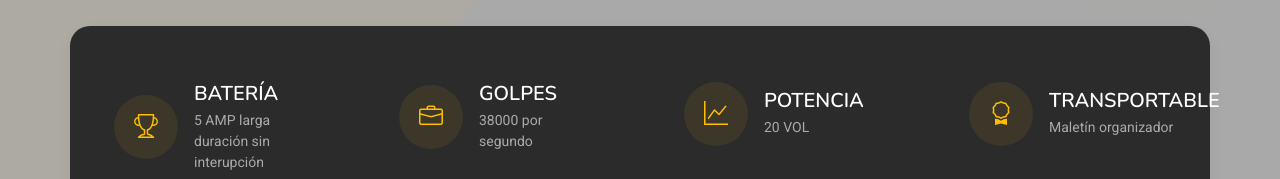
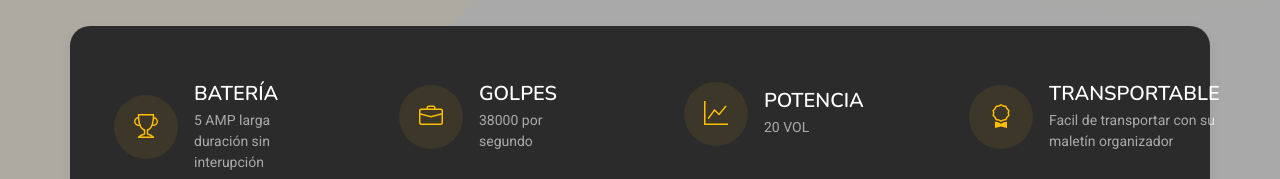
Before and after one commit to Rubi272/TPDISENO, a plain HTML site: page index.html in a window 1280 px wide. Shown: the part 621-800 px from the top of the page. Drawn offline with nearby package versions, Linux system fonts and the light colour scheme.

Commit message:
Update index.html

```diff
--- a/index.html
+++ b/index.html
@@ -173,7 +173,7 @@
               </div>
               <div class="stat-content">
                 <h4>TRANSPORTABLE</h4>
-                <p class="mb-0">Maletín organizador</p>
+                <p class="mb-0">Facil de transportar con su maletín organizador</p>
               </div>
             </div>
           </div>
@@ -251,7 +251,7 @@
 
     </section><!-- /About Section -->
 
-    <!-- Features Section -->
+    <!-- Funcionalidades -->
     <section id="features" class="features section">
 
       <!-- Section Title -->
```
